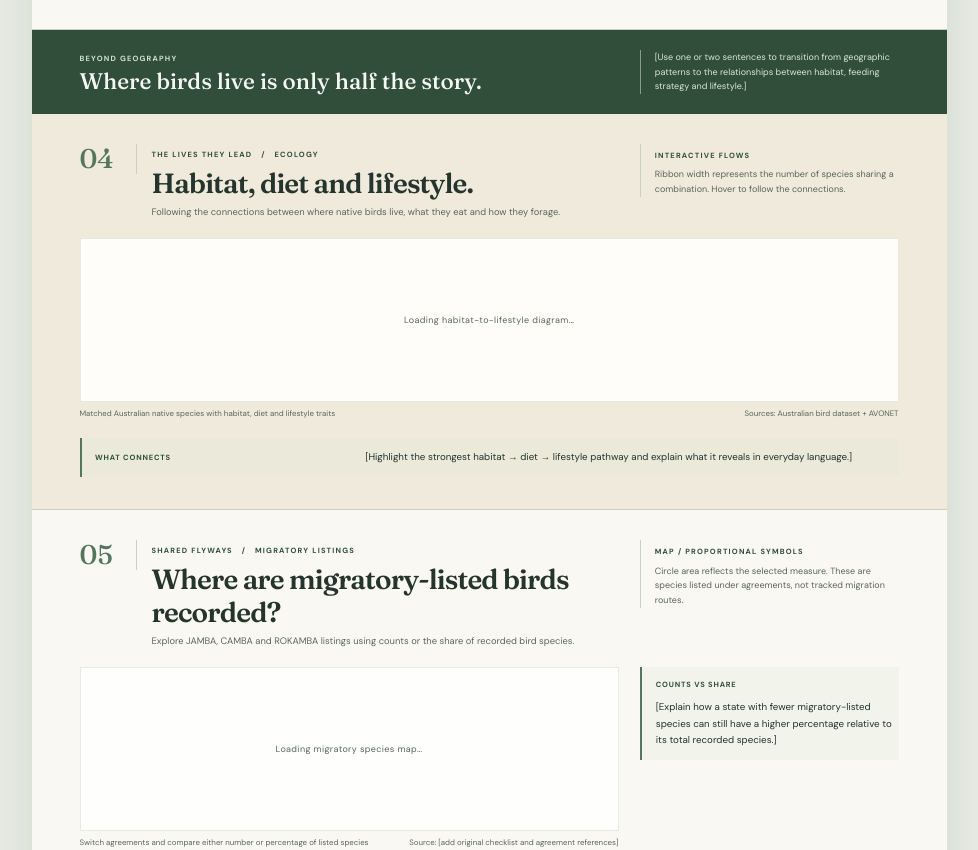
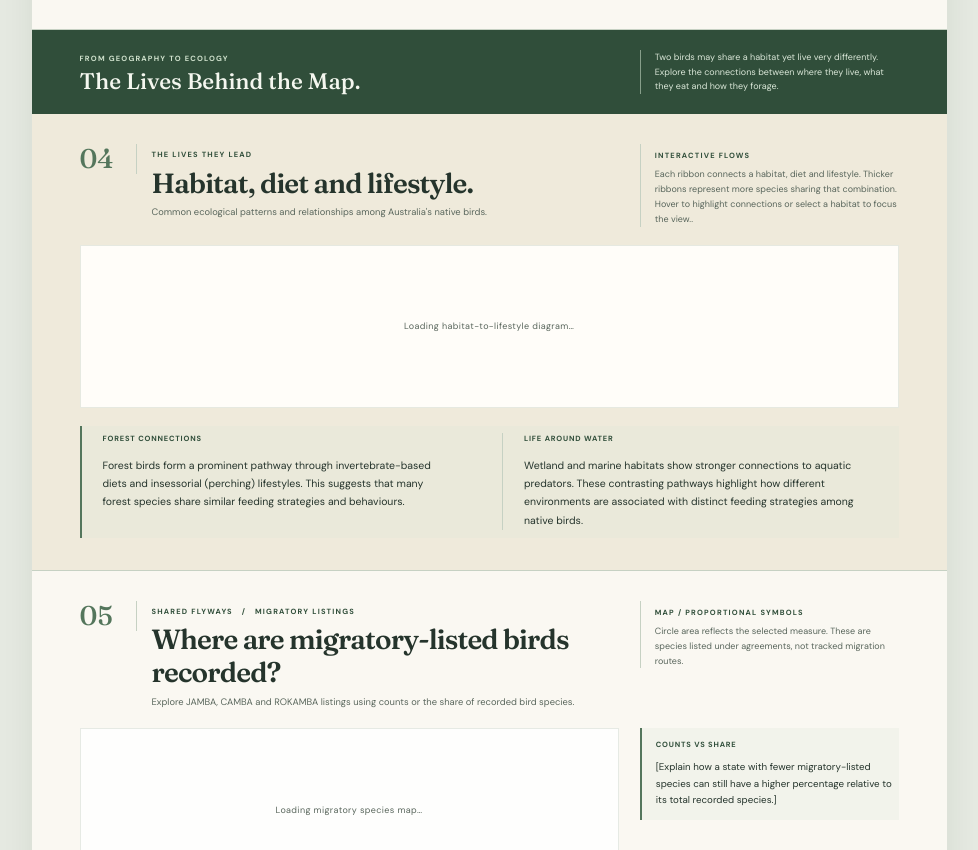
Before and after one commit to nhas0021/DV2, a plain HTML site: page index2.html in a window 1280 px wide. Shown: the part 2017-2867 px from the top of the page, without its empty margins (151-1129 px from the left). Drawn offline with Linux system fonts and the light colour scheme; a script that the page names is missing.

Commit message:
Sankey section

```diff
--- a/css/style.css
+++ b/css/style.css
@@ -966,3 +966,44 @@ h1, h2, h3, p { margin-top: 0; }
     color: var(--muted);
     margin: 0 0 32px;
 }
+
+
+/* ----------------------------------
+   SANKEY - TWO COLUMN INSIGHTS
+---------------------------------- */
+
+.chapter--wide .chapter-insight.sankey-insights {
+    display: grid;
+    grid-template-columns: repeat(2, minmax(0, 1fr));
+    gap: 32px;
+    padding: 10px 28px;
+    align-items: start;
+}
+
+.sankey-insight {
+    min-width: 0;
+}
+
+/* Vertical divider between insights */
+
+.sankey-insight + .sankey-insight {
+    border-left: 1px solid var(--line);
+    padding-left: 28px;
+}
+
+/* Headings */
+
+.chapter--wide .sankey-insight .finding-label {
+    margin: 0 0 14px;
+}
+
+/* Paragraphs */
+
+.chapter--wide .sankey-insight p {
+    grid-column: auto;
+    max-width: 48ch;
+    margin: 0;
+    font-size: 14px;
+    line-height: 1.75;
+    color: var(--ink);
+}
--- a/index2.html
+++ b/index2.html
@@ -334,13 +334,13 @@
 
         <div class="span-two">
 
-          <span class="eyebrow">Beyond geography</span>
+          <span class="eyebrow">FROM GEOGRAPHY TO ECOLOGY</span>
 
-          <blockquote>Where birds live is only half the story.</blockquote>
+          <blockquote>The Lives Behind the Map.</blockquote>
 
         </div>
 
-        <p>[Use one or two sentences to transition from geographic patterns to the relationships between habitat, feeding strategy and lifestyle.]</p>
+        <p>Two birds may share a habitat yet live very differently. Explore the connections between where they live, what they eat and how they forage.</p>
 
       </div>
 
@@ -358,11 +358,11 @@
 
           <div class="chapter-title">
 
-            <span class="eyebrow">The lives they lead &nbsp; / &nbsp; Ecology</span>
+            <span class="eyebrow">The lives they lead</span>
 
             <h2 id="heading-habits">Habitat, diet and lifestyle.</h2>
 
-            <p class="question">Following the connections between where native birds live, what they eat and how they forage.</p>
+            <p class="question">Common ecological patterns and relationships among Australia's native birds.</p>
 
           </div>
 
@@ -372,7 +372,7 @@
 
           <span class="eyebrow">Interactive flows</span>
 
-          <p>Ribbon width represents the number of species sharing a combination. Hover to follow the connections.</p>
+          <p>Each ribbon connects a habitat, diet and lifestyle. Thicker ribbons represent more species sharing that combination. Hover to highlight connections or select a habitat to focus the view..</p>
 
         </aside>
 
@@ -380,17 +380,35 @@
 
           <div class="chart-shell" id="habitat_sankey"><div class="chart-loading">Loading habitat-to-lifestyle diagram…</div></div>
 
-          <figcaption class="chart-caption"><span>Matched Australian native species with habitat, diet and lifestyle traits</span><span>Sources: Australian bird dataset + AVONET</span></figcaption>
-
         </figure>
 
-        <aside class="chapter-insight">
 
-          <div class="finding-label">What connects</div>
+      <aside class="chapter-insight sankey-insights">
 
-          <p>[Highlight the strongest habitat → diet → lifestyle pathway and explain what it reveals in everyday language.]</p>
+          <div class="sankey-insight">
+              <div class="finding-label">Forest Connections</div>
 
-        </aside>
+              <p>
+                  Forest birds form a prominent pathway through
+                  invertebrate-based diets and insessorial (perching)
+                  lifestyles. This suggests that many forest species
+                  share similar feeding strategies and behaviours.
+              </p>
+          </div>
+
+          <div class="sankey-insight">
+              <div class="finding-label">Life Around Water</div>
+
+              <p>
+                  Wetland and marine habitats show stronger connections
+                  to aquatic predators. These contrasting pathways
+                  highlight how different environments are associated
+                  with distinct feeding strategies among native birds.
+              </p>
+          </div>
+
+      </aside>
+
 
       </div>
 
```
